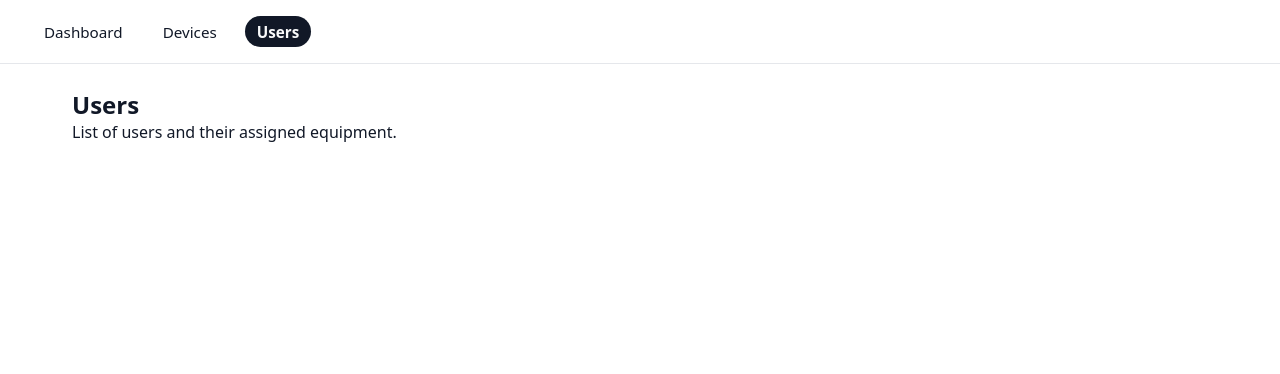
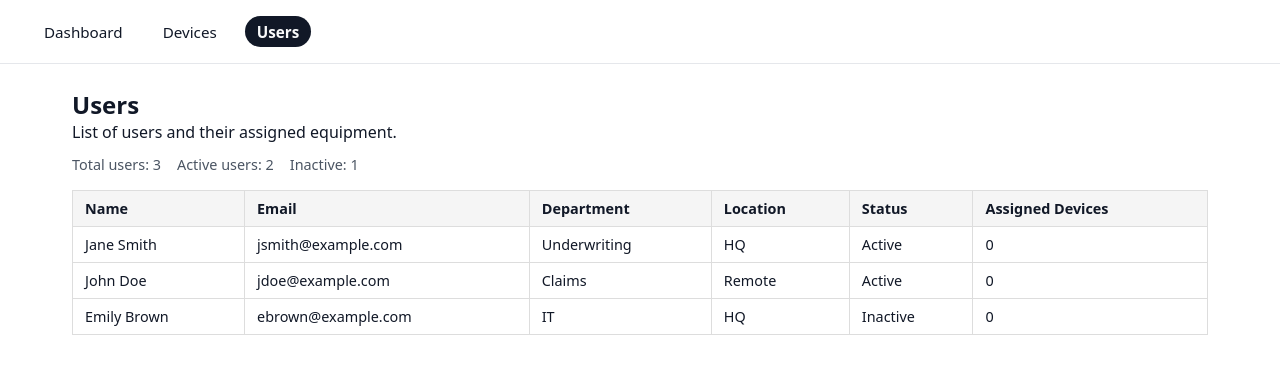
Before and after one commit to agracanin/it-inventory-management, a React (Vite) app: page /users in a window 1280 px wide. Shown: the top 374 px of the page. Built offline with nearby package versions, Linux system fonts and the light colour scheme.

Commit message:
Added users table for user page. Filled with mock data.

```diff
--- a/src/App.jsx
+++ b/src/App.jsx
@@ -8,11 +8,13 @@ import UsersPage from "./pages/UsersPage.jsx";
 import NotFoundPage from "./pages/NotFoundPage.jsx";
 
 import { initialDevices } from "./data/mockDevices.js";
+import { initialUsers } from "./data/mockUsers.js";
 
 
 function App() {
 
   const [devices, setDevices] = useState(initialDevices);
+  const [users, setUsers] = useState(initialUsers);
 
   const handleAddDevice = (newDevice) => {
     setDevices((prevDevices) => [...prevDevices, newDevice]);
@@ -32,7 +34,7 @@ function App() {
               onAddDevice={handleAddDevice}
             />}
         />
-        <Route path="users" element={<UsersPage />} />
+        <Route path="users" element={<UsersPage users={users} devices={devices} />} />
         {/* Catch-all */}
         <Route path="*" element={<NotFoundPage />} />
       </Route>
--- /dev/null
+++ b/src/data/mockUsers.js
@@ -0,0 +1,30 @@
+// src/data/mockUsers.js
+export const initialUsers = [
+  {
+    id: "user-1",
+    name: "Jane Smith",
+    email: "jsmith@example.com",
+    department: "Underwriting",
+    location: "HQ",
+    role: "Analyst",
+    status: "active", // "active" | "inactive"
+  },
+  {
+    id: "user-2",
+    name: "John Doe",
+    email: "jdoe@example.com",
+    department: "Claims",
+    location: "Remote",
+    role: "Adjuster",
+    status: "active",
+  },
+  {
+    id: "user-3",
+    name: "Emily Brown",
+    email: "ebrown@example.com",
+    department: "IT",
+    location: "HQ",
+    role: "Support",
+    status: "inactive",
+  },
+];
--- a/src/pages/UsersPage.jsx
+++ b/src/pages/UsersPage.jsx
@@ -1,9 +1,55 @@
-function UsersPage() {
+function UsersPage({ users, devices }) {
+  const totalUsers=users.length;
+  const activeUsers = users.filter((u) => u.status === "active").length;
+
+  const getDeviceCountForUser = (userId) =>
+    devices.filter((device) => device.assignedToUserId === userId).length;
+
+
   return (
-    <div>
-      <h2>Users</h2>
+    <section>
+      <h1>Users</h1>
       <p>List of users and their assigned equipment.</p>
-    </div>
+
+      <div className="users-summary">
+        <span>Total users: {totalUsers}</span>
+        <span>Active users: {activeUsers}</span>
+        <span>Inactive: {totalUsers - activeUsers}</span>
+      </div>
+
+
+      <table className="table">
+        <thead>
+          <tr>
+            <th>Name</th>
+            <th>Email</th>
+            <th>Department</th>
+            <th>Location</th>
+            <th>Status</th>
+            <th>Assigned Devices</th>
+          </tr>
+        </thead>
+
+        <tbody>
+          {users.map((user) => {
+            const deviceCount = getDeviceCountForUser(user.id);
+
+            return (
+              <tr key={user.id}>
+                <td>{user.name}</td>
+                <td>{user.email}</td>
+                <td>{user.department}</td>
+                <td>{user.location}</td>
+                <td>{user.status === "active" ? "Active" : "Inactive"}</td>
+                <td>{deviceCount}</td>
+              </tr>
+            );
+          }
+            )
+          }
+        </tbody>
+      </table>
+    </section>
   );
 }
 
--- a/src/styles/global.css
+++ b/src/styles/global.css
@@ -212,3 +212,13 @@ a {
   color: white;
   border-color: #2563eb;
 }
+
+/* Users page summary */
+.users-summary {
+  display: flex;
+  flex-wrap: wrap;
+  gap: 1rem;
+  margin: 0.75rem 0 1rem;
+  font-size: 0.9rem;
+  color: #4b5563;
+}
```
